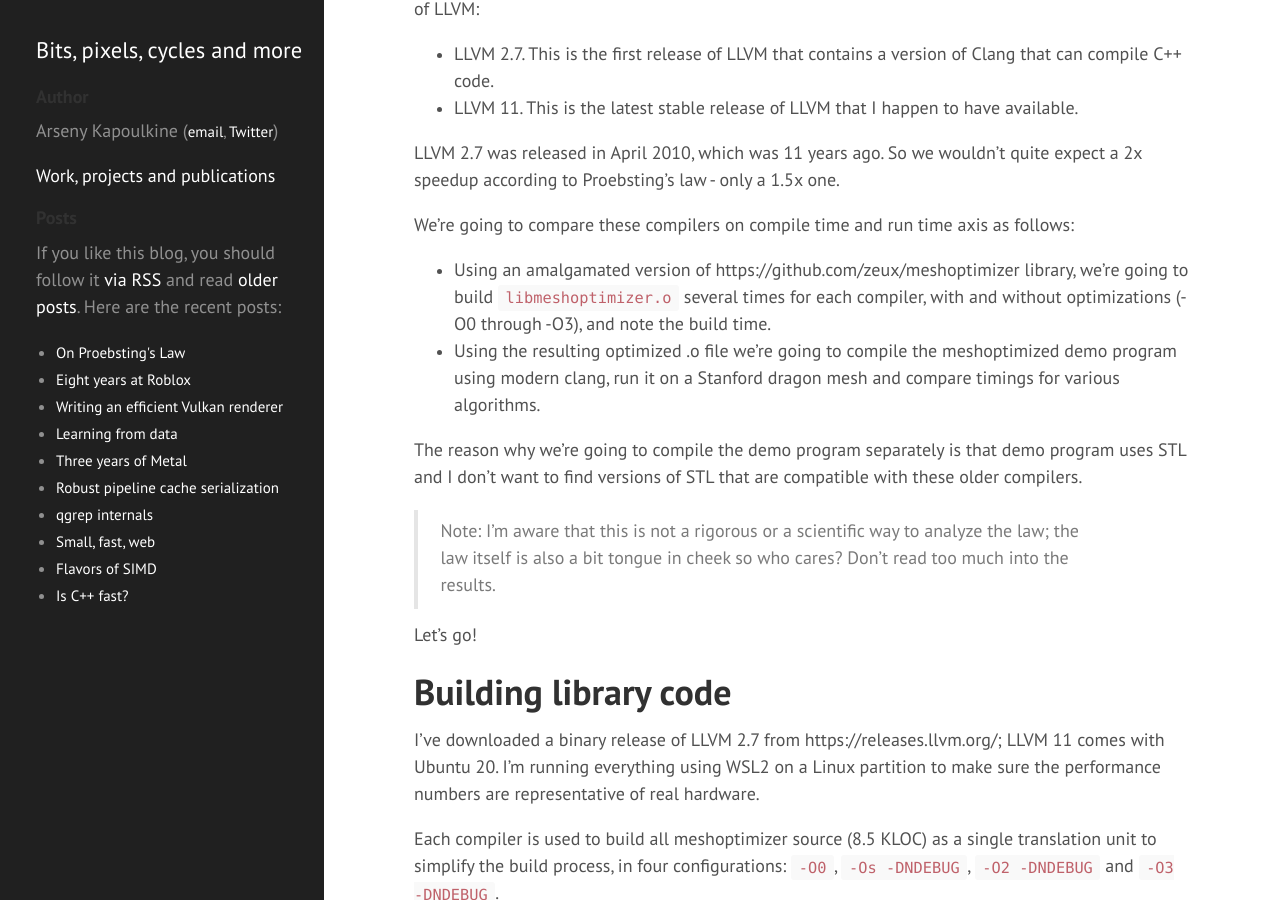
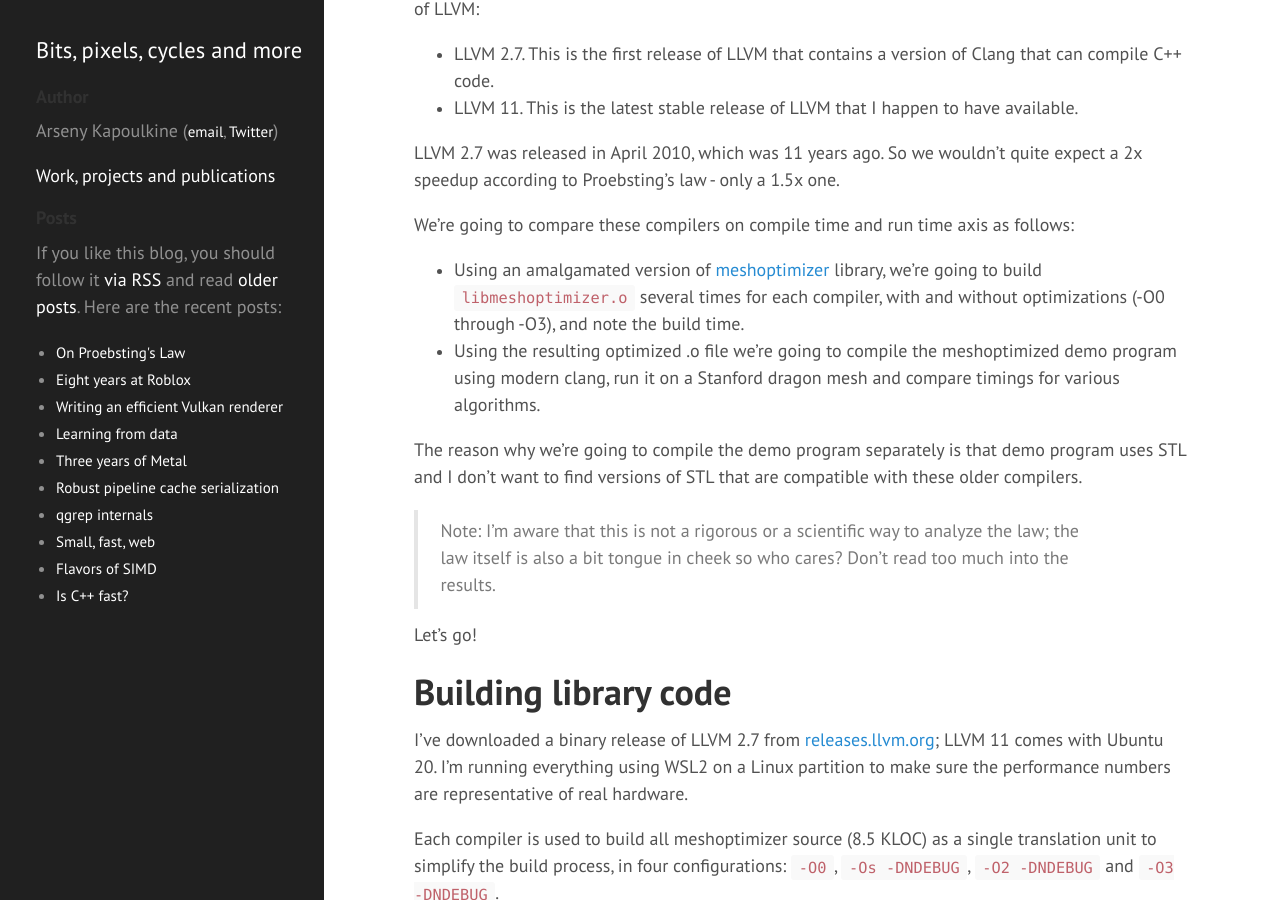
Before and after one commit to zeux/zeux.github.io, a Jekyll site: the page built from _posts/2022-01-08-on-proebstings-law.md, in a window 1280 px wide and 900 px high, scrolled down 1039 px. Built offline with Jekyll 4.4.1, drawn with Linux system fonts in a browser that asks for light colours; some of the changed lines change nothing that is shown.

Commit message:
Update 2022-01-08-on-proebstings-law.md
Fix links

```diff
--- a/_posts/2022-01-08-on-proebstings-law.md
+++ b/_posts/2022-01-08-on-proebstings-law.md
@@ -36,7 +36,7 @@ LLVM 2.7 was released in April 2010, which was 11 years ago. So we wouldn't quit
 
 We're going to compare these compilers on compile time and run time axis as follows:
 
-- Using an amalgamated version of https://github.com/zeux/meshoptimizer library, we're going to build `libmeshoptimizer.o` several times for each compiler, with and without optimizations (-O0 through -O3), and note the build time.
+- Using an amalgamated version of [meshoptimizer](https://github.com/zeux/meshoptimizer) library, we're going to build `libmeshoptimizer.o` several times for each compiler, with and without optimizations (-O0 through -O3), and note the build time.
 - Using the resulting optimized .o file we're going to compile the meshoptimized demo program using modern clang, run it on a Stanford dragon mesh and compare timings for various algorithms.
 
 The reason why we're going to compile the demo program separately is that demo program uses STL and I don't want to find versions of STL that are compatible with these older compilers.
@@ -47,7 +47,7 @@ Let's go!
 
 # Building library code
 
-I've downloaded a binary release of LLVM 2.7 from https://releases.llvm.org/; LLVM 11 comes with Ubuntu 20. I'm running everything using WSL2 on a Linux partition to make sure the performance numbers are representative of real hardware.
+I've downloaded a binary release of LLVM 2.7 from [releases.llvm.org](https://releases.llvm.org/); LLVM 11 comes with Ubuntu 20. I'm running everything using WSL2 on a Linux partition to make sure the performance numbers are representative of real hardware.
 
 Each compiler is used to build all meshoptimizer source (8.5 KLOC) as a single translation unit to simplify the build process, in four configurations: `-O0`, `-Os -DNDEBUG`, `-O2 -DNDEBUG` and `-O3 -DNDEBUG`.
 
```
